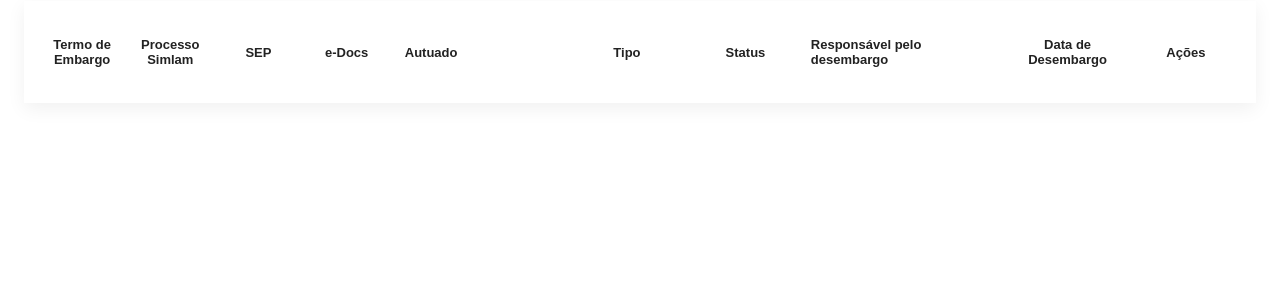
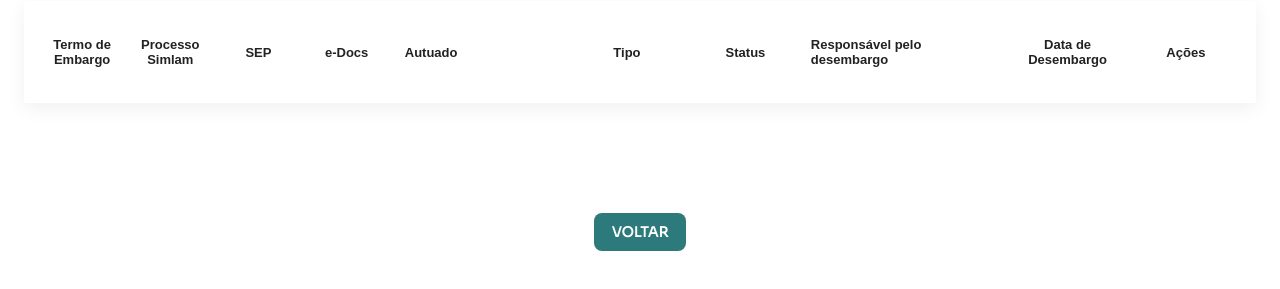
Before and after one commit to AlexanderNBJ/desembargos-site-idaf, a plain HTML site: page frontend/listaDesembargos.html in a window 1280 px wide. Shown: the part 287-576 px from the top of the page. Drawn offline with Linux system fonts and the light colour scheme; no server answers.

Commit message:
Adição do botão de voltar na lista de desembargos

```diff
--- a/frontend/css/stylesList.css
+++ b/frontend/css/stylesList.css
@@ -191,3 +191,35 @@ tbody td {
   color: var(--green-accent) !important;
   font-family: "Hanken Grotesk", sans-serif !important;
 }
+
+/* Container para centralizar o botão */
+.buttons-center {
+  display: flex;
+  justify-content: center;   /* centraliza horizontalmente */
+  margin-top: 24px;          /* separação do conteúdo acima */
+  gap: 12px;                 /* se tiver mais de um botão, separa */
+}
+
+/* Botão igual ao de voltar */
+.btn-center {
+  background-color: #2c7a7b; /* mesma cor do btn principal */
+  color: #fff;
+  border: none;
+  border-radius: 8px;
+  padding: 10px 18px;
+  font-family: 'Sora', sans-serif;
+  font-size: 14px;
+  font-weight: 700;
+  text-transform: uppercase;
+  cursor: pointer;
+  transition: background 0.2s ease;
+}
+
+.btn-center:hover {
+  background-color: #225e5f; /* mesmo hover que os outros botões */
+}
+
+.btn-center:disabled {
+  background-color: #a0aec0;
+  cursor: not-allowed;
+}
--- a/frontend/listaDesembargos.html
+++ b/frontend/listaDesembargos.html
@@ -138,9 +138,6 @@
           <button class="action-btn" data-action="view" title="Visualizar">
             <svg class="icon" viewBox="0 0 24 24"><path d="M15.5 14h-.79l-.28-.27A6.471 6.471 0 0 0 16 9.5 6.5 6.5 0 1 0 9.5 16c1.61 0 3.09-.59 4.23-1.57l.27.28v.79l5 4.99L20.49 19l-4.99-5zM9.5 14A4.5 4.5 0 1 1 14 9.5 4.5 4.5 0 0 1 9.5 14z"/></svg>
           </button>
-          <button class="action-btn" data-action="edit" title="Editar">
-            <svg class="icon" viewBox="0 0 24 24"><path d="M3 17.25V21h3.75L17.81 9.94l-3.75-3.75L3 17.25zM20.71 7.04a1.003 1.003 0 0 0 0-1.41l-2.34-2.34a1.003 1.003 0 0 0-1.41 0l-1.83 1.83 3.75 3.75 1.83-1.83z"/></svg>
-          </button>
           <button class="action-btn" data-action="pdf" title="Gerar PDF">
             <svg class="icon" viewBox="0 0 24 24"><path d="M14 2H6a2 2 0 0 0-2 2v16a2 2 0 0 0 2 2h12a2 2 0 0 0 2-2V8l-6-6zM13 3.5L18.5 9H13V3.5zM6 20V4h6v5h5v11H6z"/></svg>
           </button>
@@ -149,6 +146,12 @@
     </tr>
   </template>
 </div>
+<div class="buttons-center">
+  <button type="button" class="btn-center" onclick="window.location.href='menuPrincipal.html'">
+    Voltar
+  </button>
+</div>
+
 <script src="js/mainListaDesembargos.js"></script>
 </body>
 </html>
```
